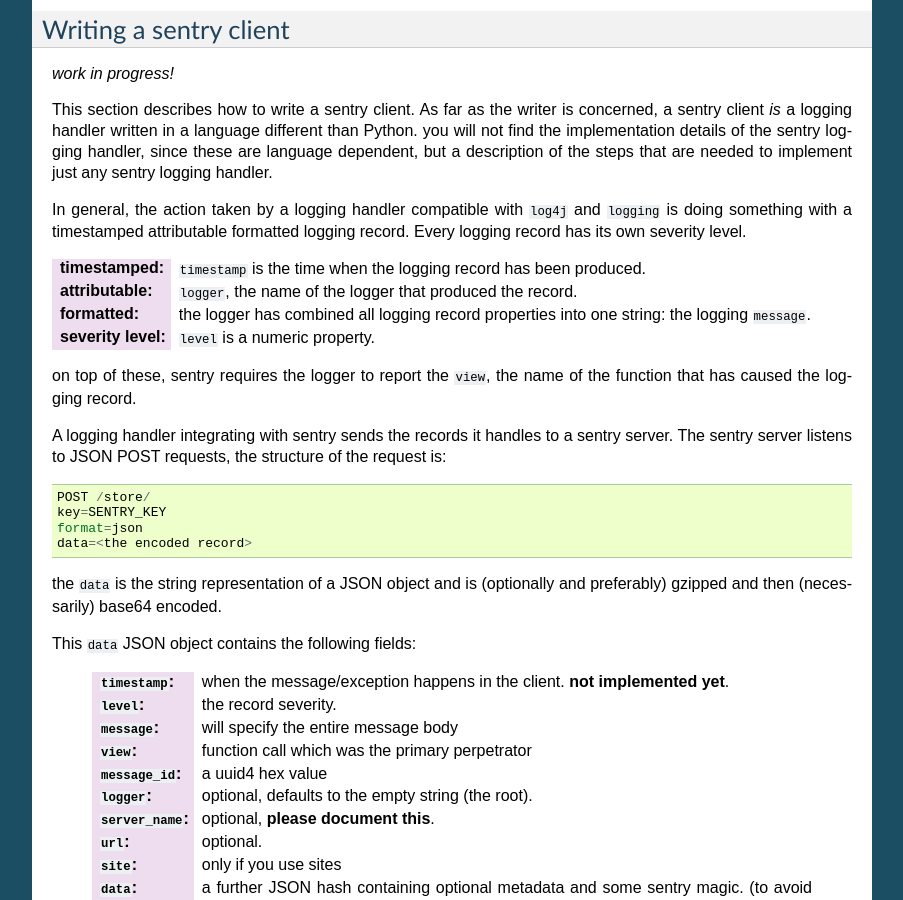
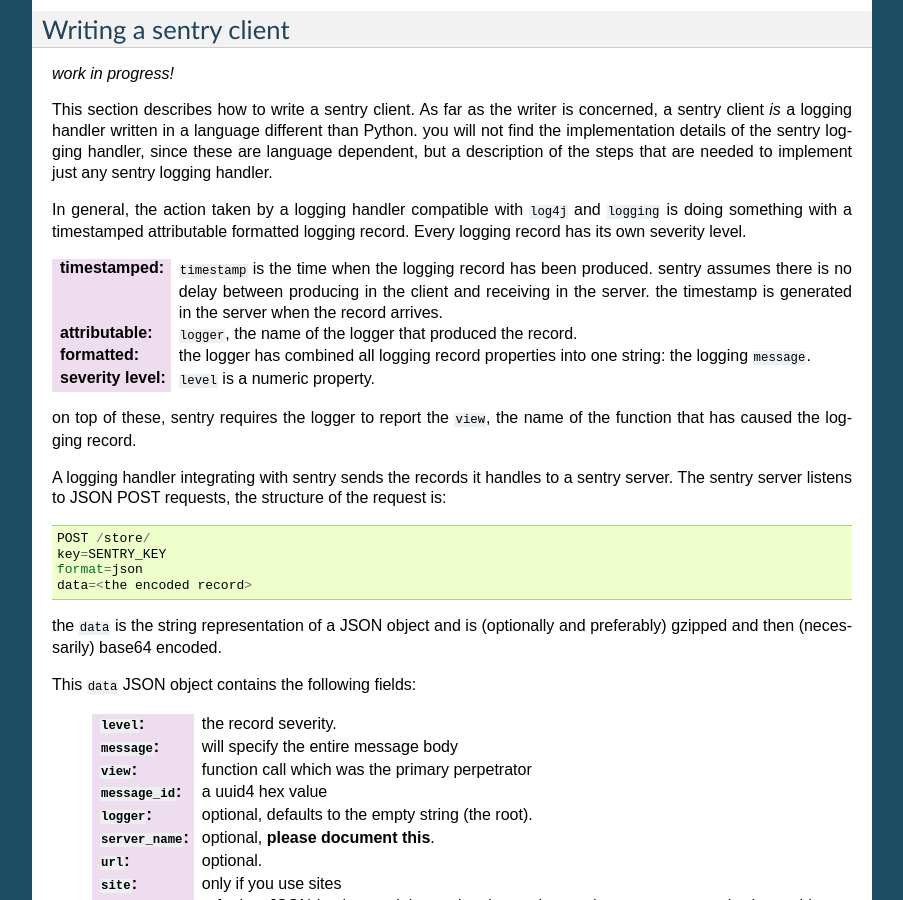
Before and after one commit to JohnFredok/apm-agent-python, a Sphinx documentation site: the page built from docs/technical.rst, in a window 1280 px wide and 900 px high, scrolled down 843 px. Shown: the whole window, without its empty margins (198-1101 px from the left). Built offline with Sphinx 7.4.7, drawn with Linux system fonts in a browser that asks for light colours.

Commit message:
declaring the role of the timestamp: generated in the server when the record arrives.

```diff
--- a/docs/technical.rst
+++ b/docs/technical.rst
@@ -59,7 +59,7 @@
 attributable formatted logging record.  Every logging record has its
 own severity level.
 
-:timestamped: ``timestamp`` is the time when the logging record has been produced.
+:timestamped: ``timestamp`` is the time when the logging record has been produced.  sentry assumes there is no delay between producing in the client and receiving in the server.  the timestamp is generated in the server when the record arrives.
 :attributable: ``logger``, the name of the logger that produced the record.
 :formatted: the logger has combined all logging record properties into one string: the logging ``message``.
 :severity level: ``level`` is a numeric property.
@@ -84,7 +84,6 @@
 
 This ``data`` JSON object contains the following fields:
 
- :``timestamp``: when the message/exception happens in the client. **not implemented yet**.
  :``level``: the record severity.
  :``message``: will specify the entire message body
  :``view``: function call which was the primary perpetrator
```
